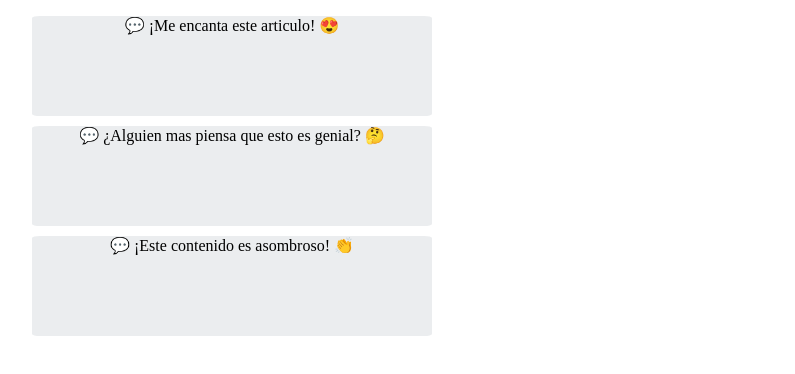
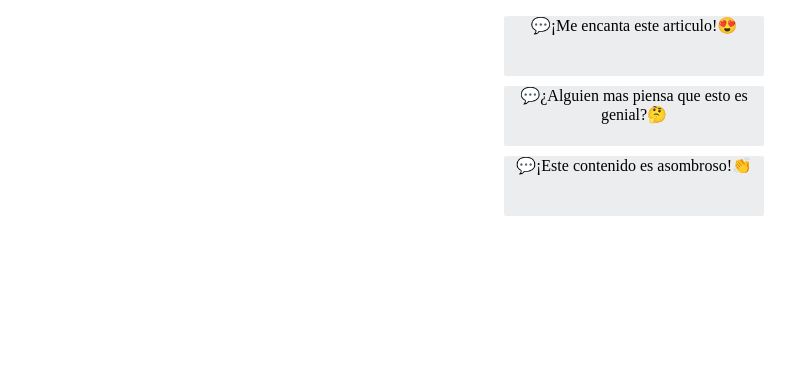
Before and after one commit to AngelQZada/practicasMaquetado, a plain HTML site: page practicas/clase3/index.html in a window 1280 px wide. Shown: the whole page, without its empty margins (26-821 px from the left). Drawn offline with Linux system fonts and the light colour scheme.

Commit message:
practica3Completa

```diff
--- a/practicas/clase3/css/styles.css
+++ b/practicas/clase3/css/styles.css
@@ -1,9 +1,29 @@
 .listaCajas li{
-    width: 400px;
-    height: 100px;
+    width: 260px;
+    height: 60px;
     background-color: rgb(235, 237, 239);
-    margin: 10px;
+    margin: 10px auto;
     text-align: center;
     list-style: none;
     border-radius: 2%;
 }
+
+.listaCajas li::before{
+    content: "💬";
+}
+
+.listaCajas :nth-child(1)::after{
+    content: "😍";
+}
+
+.listaCajas :nth-child(2)::after{
+    content: "🤔";
+}
+
+.listaCajas :nth-child(3)::after{
+    content: "👏";
+}
+
+.container {
+    margin: 0 auto;
+}
--- a/practicas/clase3/index.html
+++ b/practicas/clase3/index.html
@@ -8,9 +8,9 @@
     <body>
         <div class="container">
             <ul class="listaCajas">
-                <li>💬 ¡Me encanta este articulo! 😍</li>
-                <li>💬 ¿Alguien mas piensa que esto es genial? 🤔</li>
-                <li>💬 ¡Este contenido es asombroso! 👏</li>
+                <li>¡Me encanta este articulo!</li>
+                <li>¿Alguien mas piensa que esto es genial?</li>
+                <li>¡Este contenido es asombroso!</li>
             </ul>
         </div>
     </body>
```
